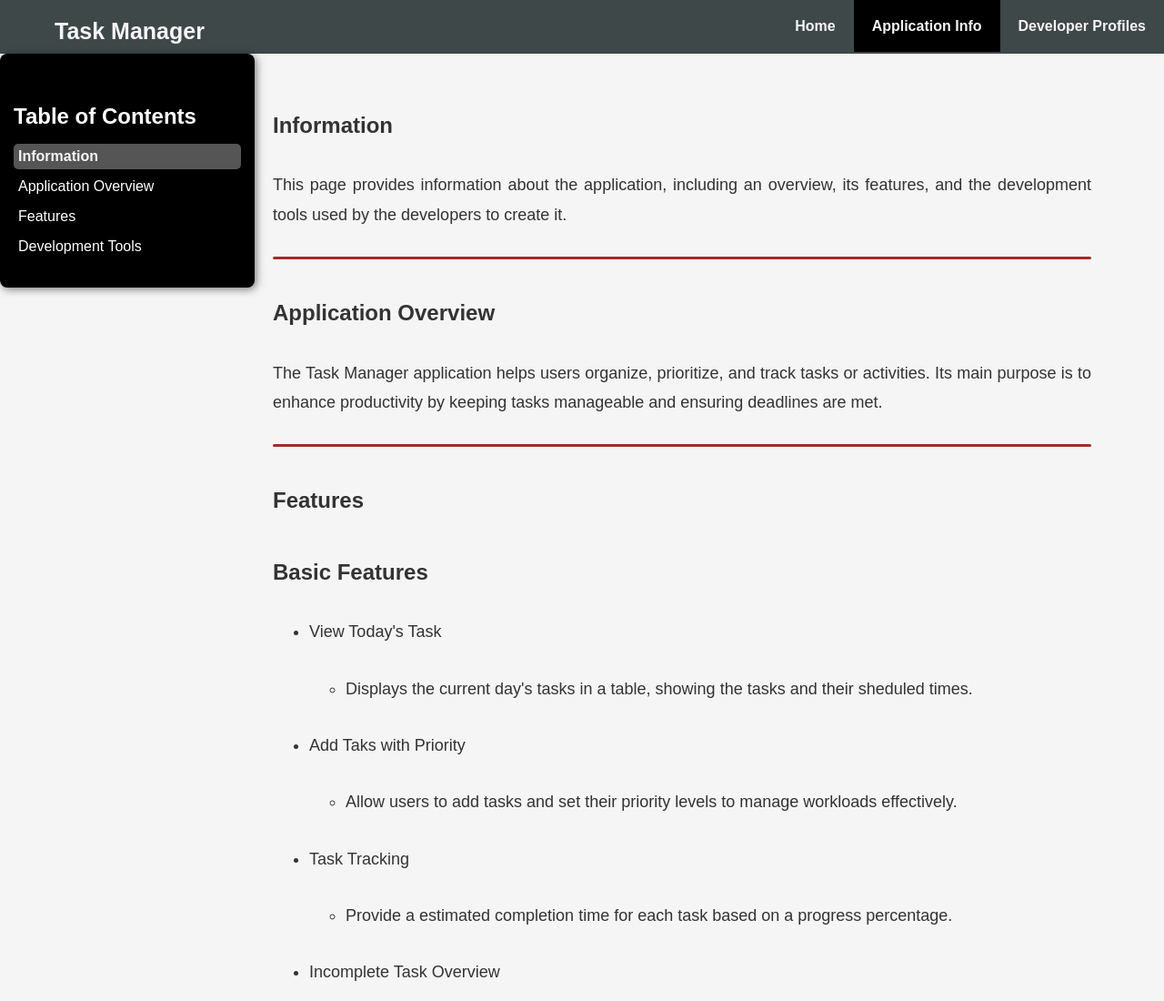
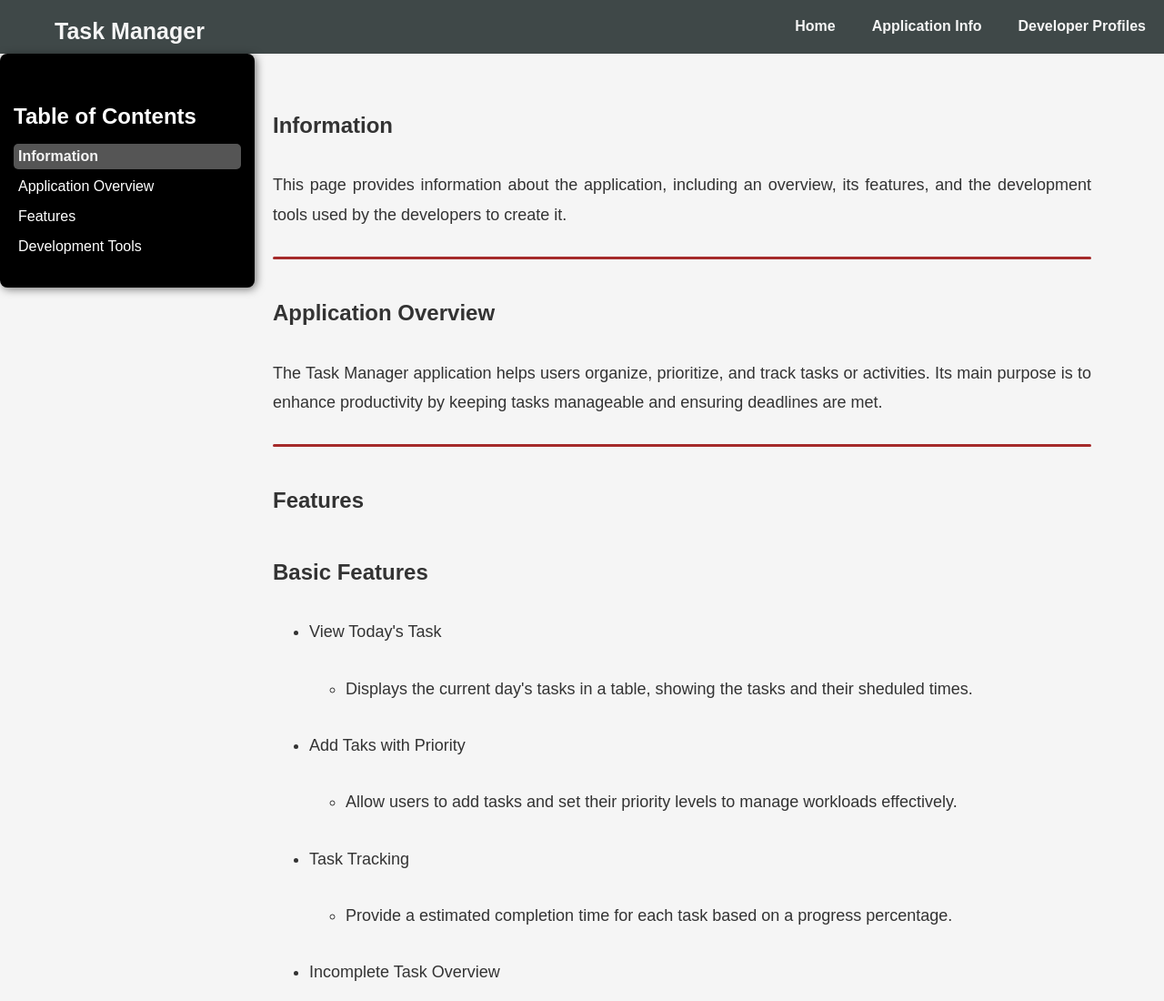
Before and after one commit to SoftwareEngineering-TaskManagaer/TaskManager, a plain HTML site: page index.html in a window 1280 px wide. Shown: the top 1100 px of the page at 91% size. Drawn offline with Linux system fonts and the light colour scheme.

Commit message:
Update index.css

```diff
--- a/index.css
+++ b/index.css
@@ -132,7 +132,7 @@ ul.subheadings {
     display:inline-block;
 }
 
-.navclass li a.active{
+.navclass li a.active1{
     background-color: black;
 }
 hr{
```
